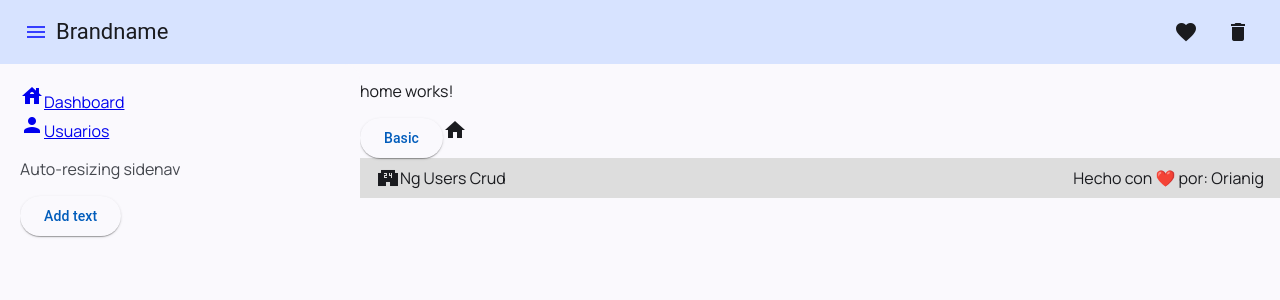
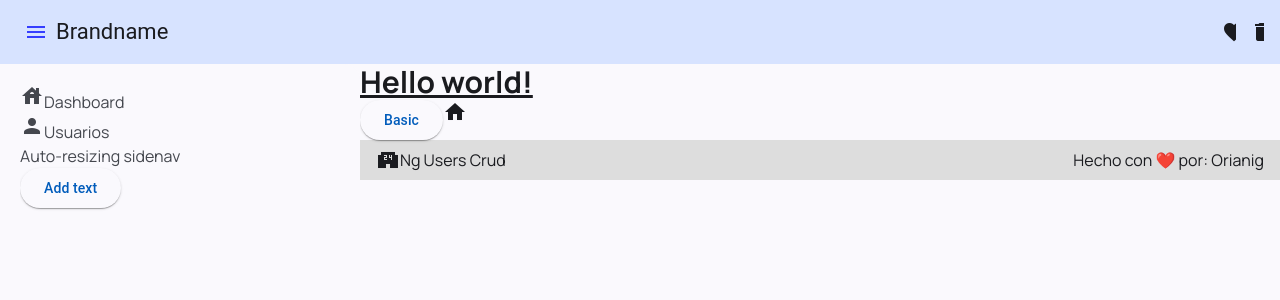
Before and after one commit to Orianig/ng-users-crud, an Angular app: page /home in a window 1280 px wide. Shown: the top 300 px of the page. Built offline with nearby package versions, Linux system fonts and the light colour scheme.

Commit message:
chore: add tailwind

```diff
--- a/package.json
+++ b/package.json
@@ -28,12 +28,15 @@
     "@angular/cli": "^19.2.1",
     "@angular/compiler-cli": "^19.2.0",
     "@types/jasmine": "~5.1.0",
+    "autoprefixer": "^10.4.20",
     "jasmine-core": "~5.6.0",
     "karma": "~6.4.0",
     "karma-chrome-launcher": "~3.2.0",
     "karma-coverage": "~2.2.0",
     "karma-jasmine": "~5.1.0",
     "karma-jasmine-html-reporter": "~2.1.0",
+    "postcss": "^8.5.3",
+    "tailwindcss": "^3.4.17",
     "typescript": "~5.7.2"
   }
 }
--- a/src/app/pages/home/home.component.html
+++ b/src/app/pages/home/home.component.html
@@ -1,3 +1,5 @@
-<p>home works!</p>
+<h1 class="text-3xl font-bold underline">
+  Hello world!
+</h1>
 <button mat-raised-button>Basic</button>
 <mat-icon>home</mat-icon>
--- a/src/assets/css/styles.scss
+++ b/src/assets/css/styles.scss
@@ -1,4 +1,8 @@
 @use '@angular/material' as mat;
+
+@tailwind base;
+@tailwind components;
+@tailwind utilities;
 
 $theme: mat.define-theme((color: (theme-type: light,
         primary: mat.$azure-palette,
--- /dev/null
+++ b/tailwind.config.js
@@ -0,0 +1,10 @@
+/** @type {import('tailwindcss').Config} */
+module.exports = {
+  content: [
+    "./src/**/*.{html,ts}",
+  ],
+  theme: {
+    extend: {},
+  },
+  plugins: [],
+}
```
Also changed, not shown: 1 other file (tests, documents, lock files or other folders).
